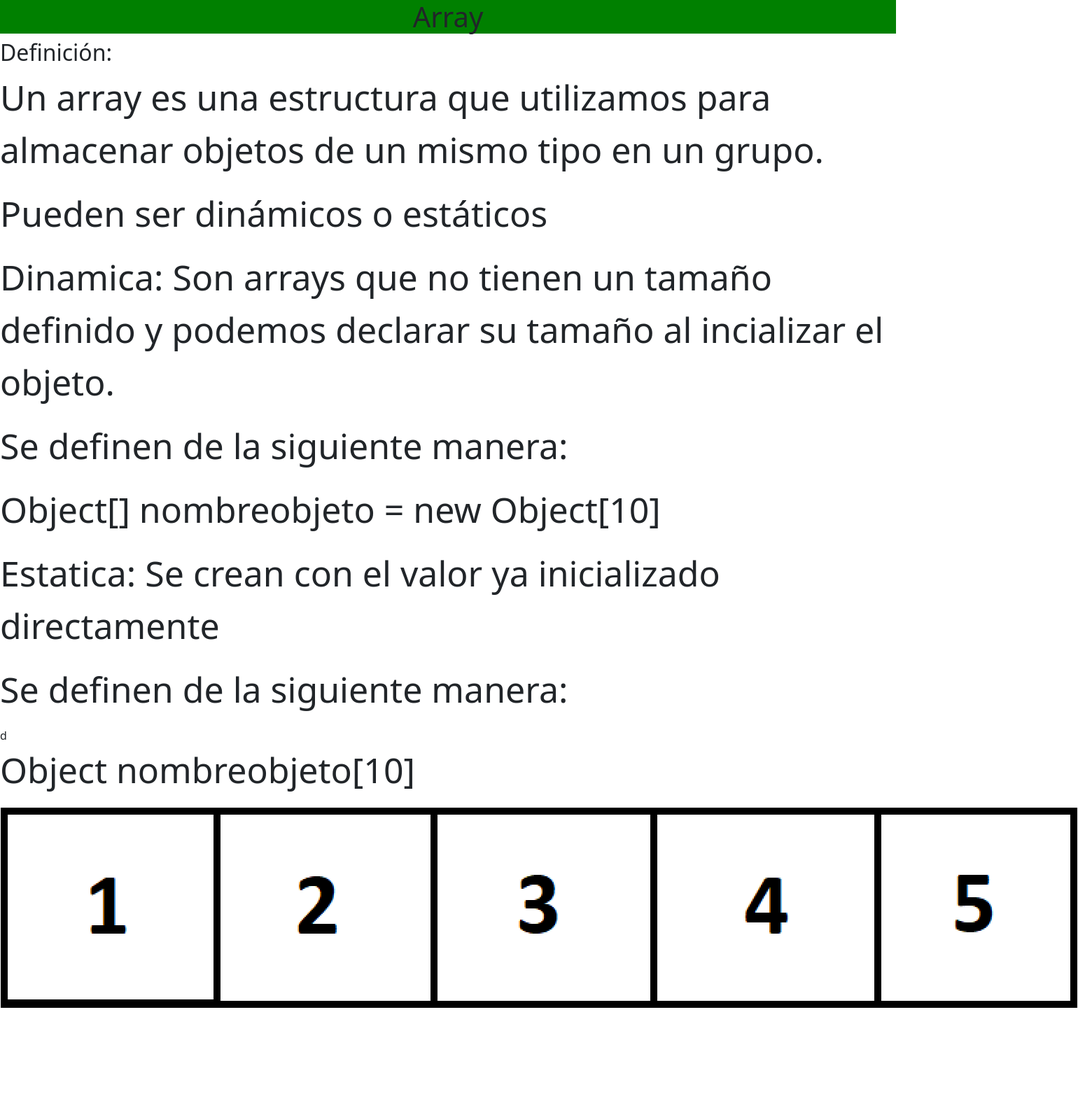
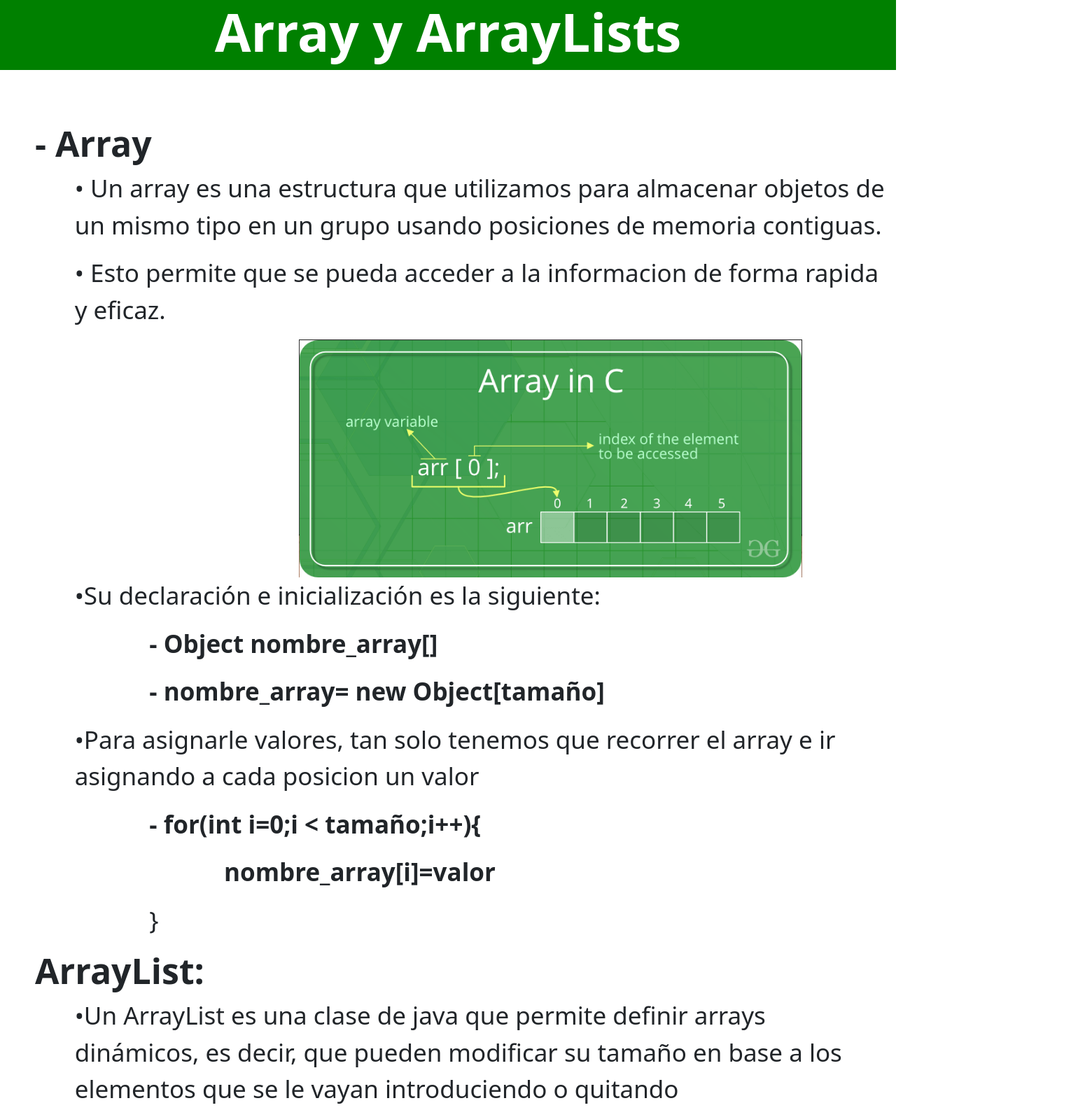
Before and after one commit to Damfesac/ProyectoComun, a plain HTML site: page array.html in a window 1280 px wide. Shown: the top 1586 px of the page at 70% size, 1540 px wide, since content can reach past the window. Before the commit the page ends 1442 px from the top, so only its background shows below. Drawn offline with nearby package versions, Linux system fonts and the light colour scheme.

Commit message:
version final

```diff
--- a/array.html
+++ b/array.html
@@ -10,20 +10,43 @@
 </head>
 <body>
 
-    <h1 id="cabeza" class="text-center">Array</h1>
-    <h2>Definición: </h2>
-    <p>Un array es una estructura que utilizamos para almacenar objetos de un mismo tipo en un grupo.</p>
-    <p>Pueden ser dinámicos o estáticos</p>
-    <p><span>Dinamica:</span> Son arrays que no tienen un tamaño definido y podemos declarar su tamaño al incializar el objeto.</p>
-    <p>Se definen de la siguiente manera: </p>
-    <p>Object[] nombreobjeto = new Object[10]</p>
+    <h1 id="cabeza" class="text-center">Array y ArrayLists</h1>
+    <h2>- Array </h2>
+    <p class="offset-1">&#8226; Un array es una estructura que utilizamos para almacenar objetos de un mismo tipo en un grupo usando posiciones de memoria contiguas.</p>
+    <p class="offset-1">&#8226; Esto permite que se pueda acceder a la informacion de forma rapida y eficaz.</p>
+
+    <img class="offset-4 text-center" src="./Imagenes/Array1.PNG">
+    <p class="offset-1">&#8226;Su declaración e inicialización es la siguiente:</p>
+    <p class="offset-2" id="negrita">- Object nombre_array[]</p>
+    <p class="offset-2" id="negrita">- nombre_array= new Object[tamaño]</p>
 
 
-    <p><span>Estatica:</span>  Se crean con el valor ya inicializado directamente</p>
-    <p>Se definen de la siguiente manera:</p>d
-    <p>Object nombreobjeto[10]</p>
+    <p class="offset-1">&#8226;Para asignarle valores, tan solo tenemos que recorrer el array e ir asignando a cada posicion un valor</p>
+    <p class="offset-2" id="negrita">- for(int i=0;i < tamaño;i++){</p>
+    <p class="offset-3" id="negrita"> nombre_array[i]=valor</p>
+    <p class="offset-2">}</p>
 
-    <img src="Imagenes/Array.PNG">
 
+    <h2>ArrayList: </h2>
+    <p class="offset-1">&#8226;Un ArrayList es una clase de java que permite definir arrays dinámicos, es decir, que pueden modificar su tamaño en base a los elementos que se le vayan introduciendo o quitando</p>
+    <img class="offset-4 text-center" src="./Imagenes/ArrayList.PNG">
+    <p class="offset-1">&#8226;Su declaracion es la siguiente:</p>
+    <p class="offset-2" id="negrita">- ArrayList &#60Object&#62 lista=new ArrayList &#60Object&#62()</p>
+    <p class="offset-1">&#8226;Para insertar valores: </p>
+    <p class="offset-2" id="negrita">- lista.add(valor)</p>
+    <p class="offset-2">A medida que vamos insertando valores, el tamaño del array aumenta</p>
+    <p class="offset-1">&#8226;Para acceder a valores dada una posicion i: </p>
+    <p class="offset-2" id="negrita">- lista.get(i)</p>
+    <p class="offset-1">&#8226;Para cambiar el valor de la posicion i: </p>
+    <p class="offset-2" id="negrita">- lista.set(i,valor2)</p>
+    <p class="offset-1">&#8226;Para quitar el elemento de la posicion i: </p>
+    <p class="offset-2" id="negrita">- lista.remove(i)</p>
+    <p class="offset-2">A medida que vamos removiendo valores, el tamaño del array disminuye</p>
+    <p class="offset-1">&#8226;Para quitar todos los elementos del arraylist: </p>
+    <p class="offset-2" id="negrita">- lista.clear()</p>
+    <p class="offset-1">&#8226;Obtener el tamaño actual del arraylist: </p>
+    <p class="offset-2" id="negrita">- lista.size()</p>
+
+    <footer class="col-12"></footer>
 </body>
 </html>
--- a/css/estilo1.css
+++ b/css/estilo1.css
@@ -1,10 +1,32 @@
 #cabeza{
     background-color: green;
+    height: 100px;
+    font-size: 75px;
+    color: white;
+    margin-bottom: 75px;
+    font-weight: bold;
+
+}
+h2{
+    margin-left: 50px;
+    font-weight: bold;
+}
+
+#negrita{
+    font-weight: bold;
+}
+
+h2{
+    font-size: 50px;
+}
+
+p{
+    font-size: 35px;
+    font-style: bold;
 
 }
 
-p{
-    font-size: 50px;
-    font-style: bold;
-
+footer{
+    background-color: gray;
+    height: 75px;
 }
```
Also changed, not shown: Imagenes/Array1.PNG (added), Imagenes/ArrayList.PNG (added).
